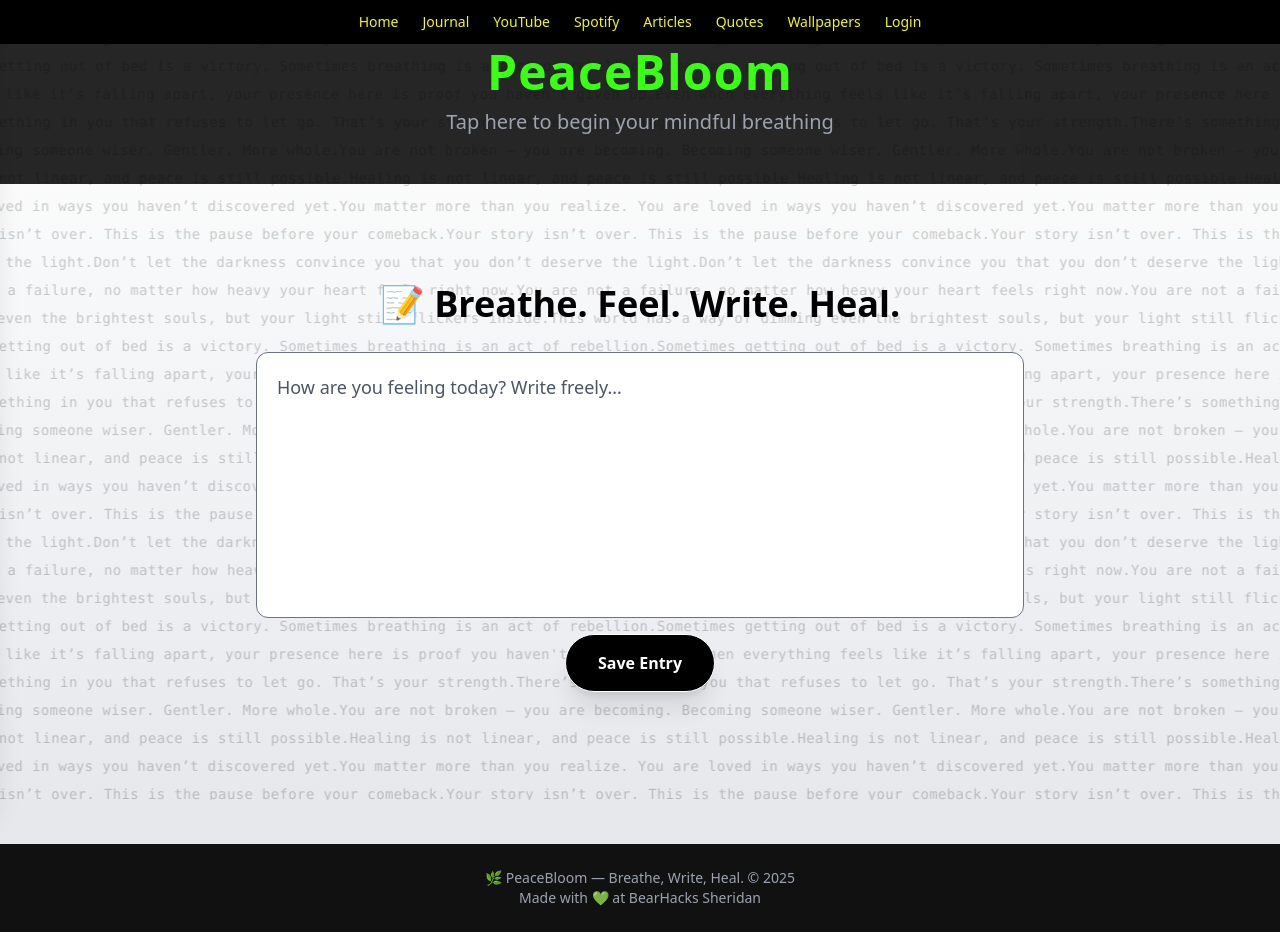
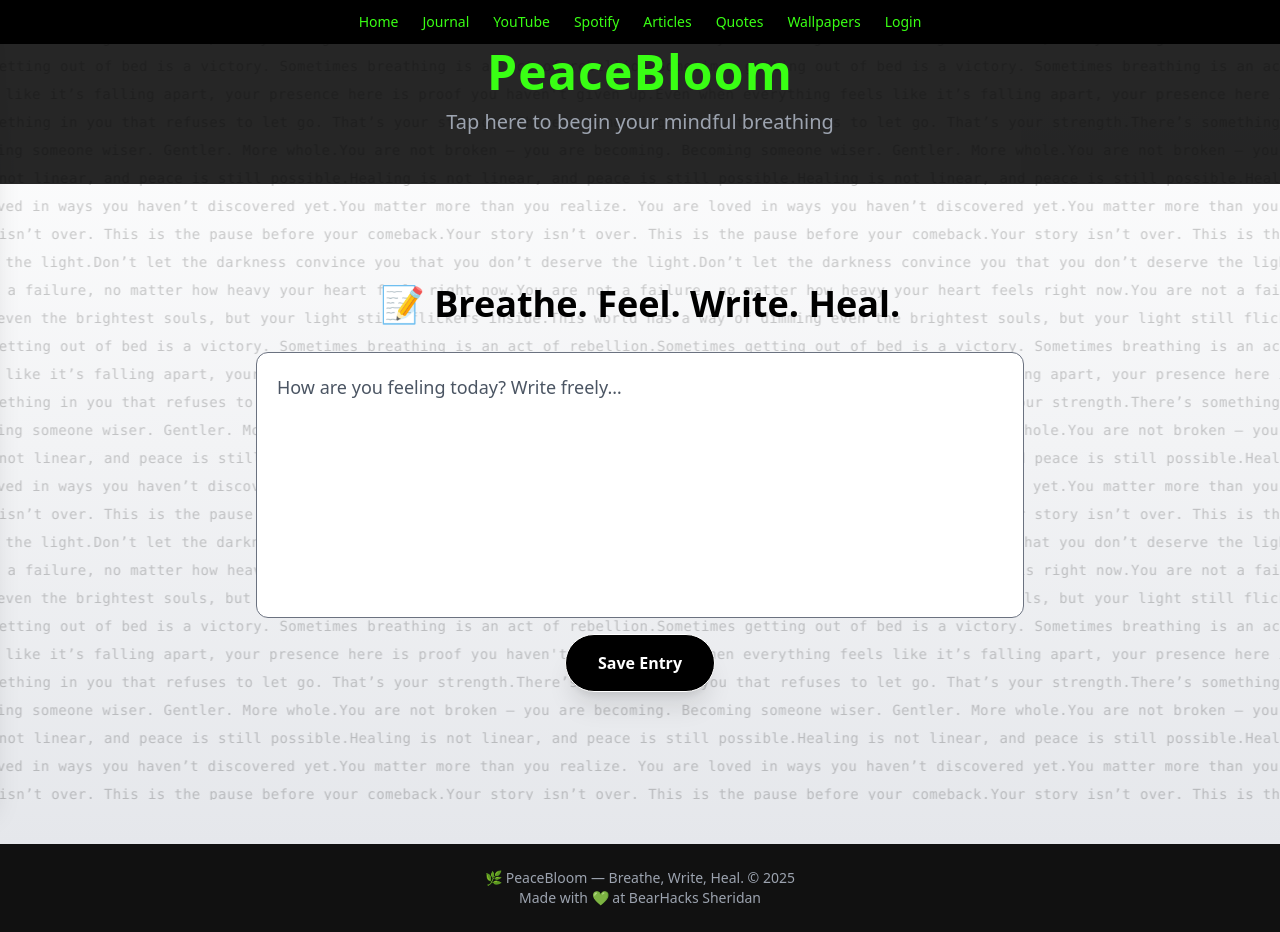
Before and after one commit to Khushpreet-Kaur01/PeaceBloom, a React (Create React App) app in the folder frontend/: page /journal in a window 1280 px wide. Built offline with nearby package versions, Linux system fonts and the light colour scheme.

Commit message:
Update BreathingBar and Navbar styles, and adjust YoutubePage layout for improved UI consistency

```diff
--- a/frontend/src/components/BreathingBar.jsx
+++ b/frontend/src/components/BreathingBar.jsx
@@ -44,6 +44,7 @@ const BreathingBar = () => {
         <div
           className="bg-gray-800 text-white py-8 transition-opacity duration-500 animate-fade-in text-center cursor-pointer"
           onClick={() => setIsVisible(false)}
+          style={{ backgroundColor: 'rgba(0, 0, 0, 0.85)' }}
         >
           <br></br>
 
@@ -57,7 +58,7 @@ const BreathingBar = () => {
 
           <div className="w-[20%] mx-auto">
             <div
-              className="h-2 bg-green-400 rounded-full mb-4 transition-all duration-300"
+              className="h-2 bg-neon-green rounded-full mb-4 transition-all duration-300"
               style={{ width: `${progress}%` }}
             ></div>
           </div>
--- a/frontend/src/components/Navbar.js
+++ b/frontend/src/components/Navbar.js
@@ -2,7 +2,7 @@ import React from 'react';
 import { Link } from 'react-router-dom';
 
 const Navbar = () => (
-  <nav className="bg-black text-neon-yellow text-sm py-3 px-6 flex justify-center gap-6 sticky top-0 z-50">
+  <nav className="bg-black text-neon-green text-sm py-3 px-6 flex justify-center gap-6 sticky top-0 z-50">
     <Link to="/" className="hover:underline">Home</Link>
     <Link to="/journal" className="hover:underline">Journal</Link>
     <Link to="/youtube" className="hover:underline">YouTube</Link>
--- a/frontend/src/pages/YoutubePage.jsx
+++ b/frontend/src/pages/YoutubePage.jsx
@@ -24,9 +24,11 @@ const YoutubePage = () => {
   };
 
   return (
-    <div className="min-h-screen pt-24 pb-12 px-6 bg-gradient-to-b from-white to-gray-200 text-black relative overflow-hidden">
-      {/* Newspaper Background */}
-      <NewspaperBackground textColor="black" />
+    <div className="min-h-screen pt-12 pb-12 px-6 bg-gradient-to-b from-white to-gray-200 text-black relative overflow-hidden mt-32">
+  {/* Newspaper Background */}
+  <NewspaperBackground textColor="black" />
+
+
 
       <h1 className="text-4xl font-bold text-center text-black mb-6 animate-fade-in">
         🎥 Peaceful YouTube Playlist
```
